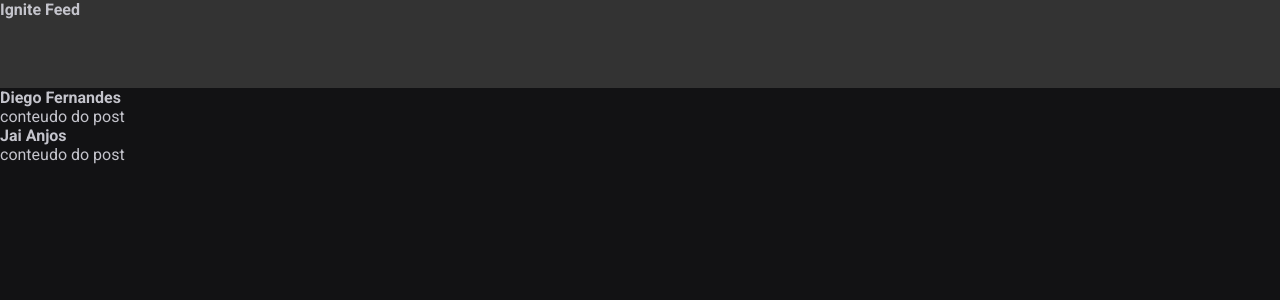
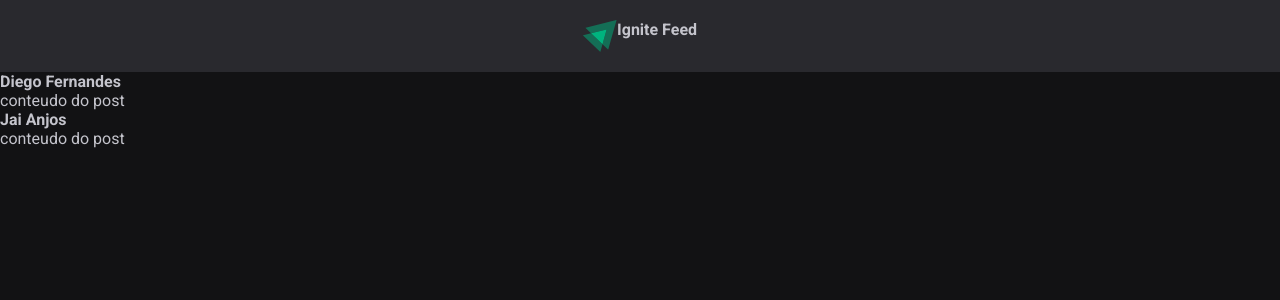
Before and after one commit to jairocket/Ignite-Fundamentos, a React (Vite) app: page / in a window 1280 px wide. Shown: the top 300 px of the page. Built offline with nearby package versions, Linux system fonts and the light colour scheme.

Commit message:
feat(header): Show header logo

```diff
--- a/src/components/Header.module.css
+++ b/src/components/Header.module.css
@@ -1,4 +1,10 @@
 .header {
-  background: #333;
-  height: 88px;
+  background: var(--gray-700);
+  display: flex;
+  justify-content: center;
+  padding: 1.25rem 0;
 }
+
+.header img {
+  height: 2rem;
+}
--- a/src/components/Header.tsx
+++ b/src/components/Header.tsx
@@ -1,9 +1,12 @@
 //@ts-ignore
 import styles from "./Header.module.css";
+//@ts-ignore
+import igniteLogo from "../assets/ignite-logo.svg";
 
 export function Header() {
   return (
     <header className={styles.header}>
+      <img src={igniteLogo} />
       <strong>Ignite Feed</strong>
     </header>
   );
```
Also changed, not shown: src/assets/ignite-logo.svg (added).
